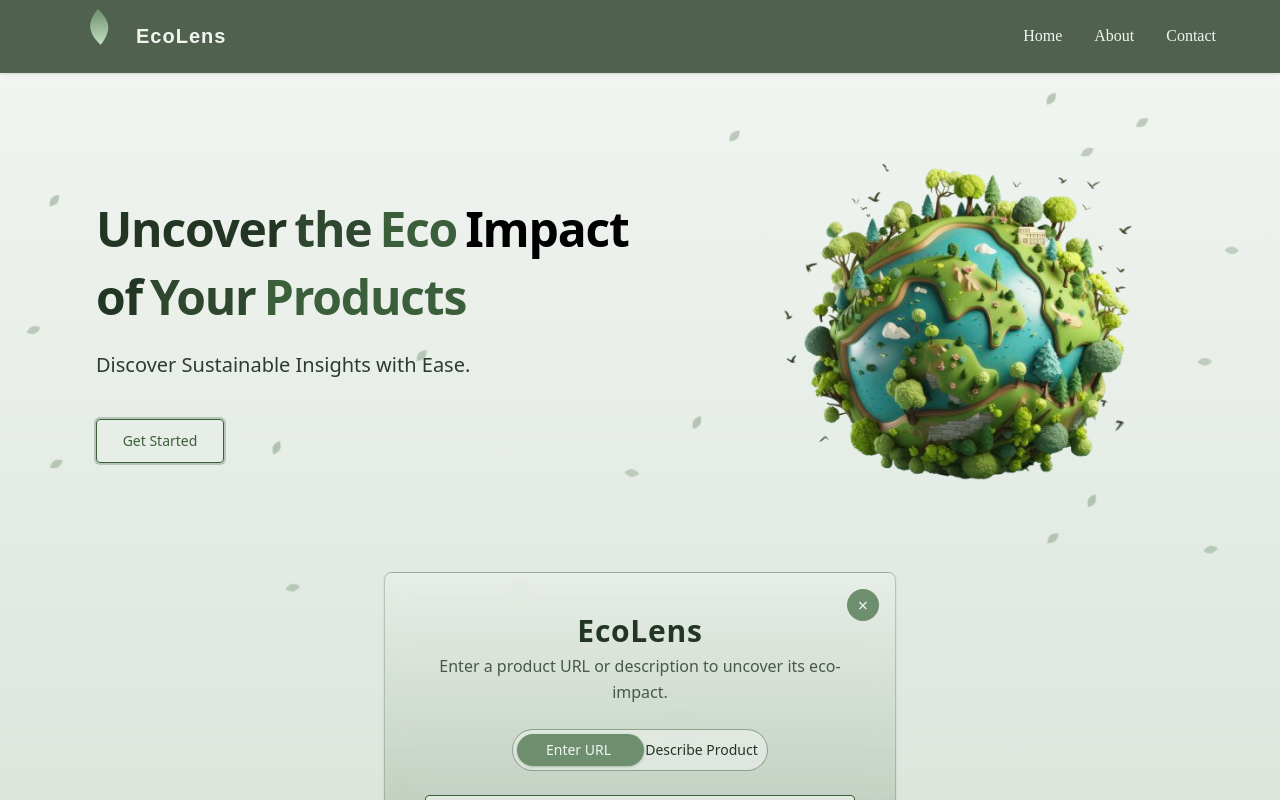
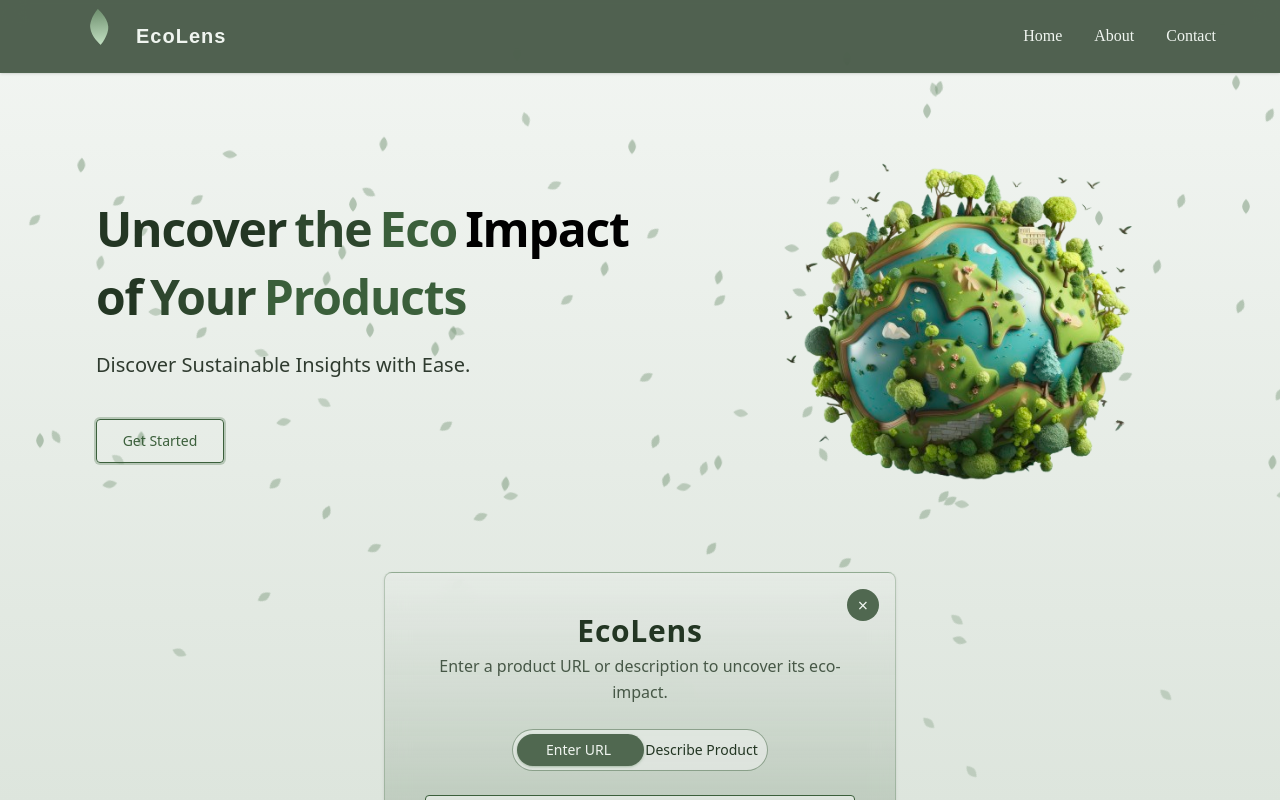
Before and after one commit to Anu8587/Eco-lens, a React (Vite) app in the folder ecolens-frontend/: page / in a window 1280 px wide. Both pictures are taken after a click on the button "Get Started". Shown: the top 800 px of the page. Built offline with nearby package versions, Linux system fonts and the light colour scheme.

Commit message:
form added

```diff
--- a/ecolens-frontend/src/components/Hero/StoryHero.jsx
+++ b/ecolens-frontend/src/components/Hero/StoryHero.jsx
@@ -31,7 +31,7 @@ export default function StoryHero() {
       <Navbar />
       {/* Background Leaves */}
       <div className="absolute inset-0 pointer-events-none">
-        {[...Array(20)].map((_, i) => (
+        {[...Array(100)].map((_, i) => (
           <svg
             key={i}
             className="absolute text-[#6e8f6e]/80"
@@ -41,7 +41,7 @@ export default function StoryHero() {
               top: `${Math.random() * 50}%`,
               left: `${Math.random() * 100}%`,
               animation: `fall 20s ease-in-out infinite`,
-              animationDelay: `${Math.random() * 5}s`,
+              animationDelay: `${Math.random() * 10}s`,
               transform: `rotate(${Math.random() * 360}deg)`,
               opacity: `0.5`,
             }}
@@ -117,11 +117,11 @@ export default function StoryHero() {
               exit={{ opacity: 0, y: 40 }}
               transition={{ duration: 0.6, ease: 'easeOut' }}
             >
-              <div className="relative w-full max-w-lg p-10 bg-[#6e8f6e]/20 bg-gradient-to-b from-[#f3f6f3]/70 to-[#6e8f6e]/30 backdrop-blur-md border border-[#6e8f6e]/40 rounded-lg shadow-sm flex flex-col gap-6">
+              <div className="relative w-full max-w-lg p-10 bg-[#506850]/20 bg-gradient-to-b from-[#f3f6f3]/70 to-[#6e8f6e]/30 backdrop-blur-md border border-[#6e8f6e]/40 rounded-lg shadow-sm flex flex-col gap-6">
                 {/* Close Button */}
                 <motion.button
                   onClick={handleCloseClick}
-                  className="absolute top-4 right-4 w-8 h-8 bg-[#6e8f6e] text-[#f0f5f0] font-inter font-medium text-lg rounded-full flex items-center justify-center hover:bg-[#88a978] focus:outline-none focus:ring-2 focus:ring-[#88a978]/40 transition-all duration-300"
+                  className="absolute top-4 right-4 w-8 h-8 bg-[#506850] text-[#f0f5f0] font-inter font-medium text-lg rounded-full flex items-center justify-center hover:bg-[#88a978] focus:outline-none focus:ring-2 focus:ring-[#88a978]/40 transition-all duration-300"
                   whileHover={{ scale: 1.1 }}
                   whileTap={{ scale: 0.9 }}
                 >
@@ -151,7 +151,7 @@ export default function StoryHero() {
                   <div className="relative w-64 bg-[#f3f6f3]/50 border border-[#3b5f3b]/50 rounded-full flex items-center justify-between p-1">
                     {/* Sliding Background */}
                     <motion.div
-                      className="absolute top-1 bottom-1 w-1/2 bg-[#6e8f6e] rounded-full shadow-sm shadow-[#6e8f6e]/40"
+                      className="absolute top-1 bottom-1 w-1/2 bg-[#506850] rounded-full shadow-sm shadow-[#6e8f6e]/40"
                       initial={false}
                       animate={{ x: formMode === 'url' ? 0 : '100%' }}
                       transition={{ duration: 0.3, ease: 'easeInOut' }}
@@ -213,7 +213,7 @@ export default function StoryHero() {
                   {/* Submit Button */}
                   <motion.button
                     type="submit"
-                    className="px-6 py-2.5 bg-gradient-to-r from-[#6e8f6e] to-[#88a978] text-[#f0f5f0] font-inter font-medium text-base rounded-sm border border-[#6e8f6e] hover:from-[#88a978] hover:to-[#a8c7a8] hover:border-[#88a978] hover:shadow-lg hover:shadow-[#88a978]/50 focus:outline-none focus:ring-2 focus:ring-[#88a978]/40 transition-all duration-300"
+                    className="px-6 py-2.5 bg-gradient-to-r from-[#506850] to-[#88a978] text-[#f0f5f0] font-inter font-medium text-base rounded-sm border border-[#6e8f6e] hover:from-[#88a978] hover:to-[#a8c7a8] hover:border-[#88a978] hover:shadow-lg hover:shadow-[#88a978]/50 focus:outline-none focus:ring-2 focus:ring-[#88a978]/40 transition-all duration-300"
                     initial={{ opacity: 0, y: 20 }}
                     animate={{ opacity: 1, y: 0 }}
                     transition={{ duration: 0.5, ease: 'easeOut', delay: 0.4 }}
```
